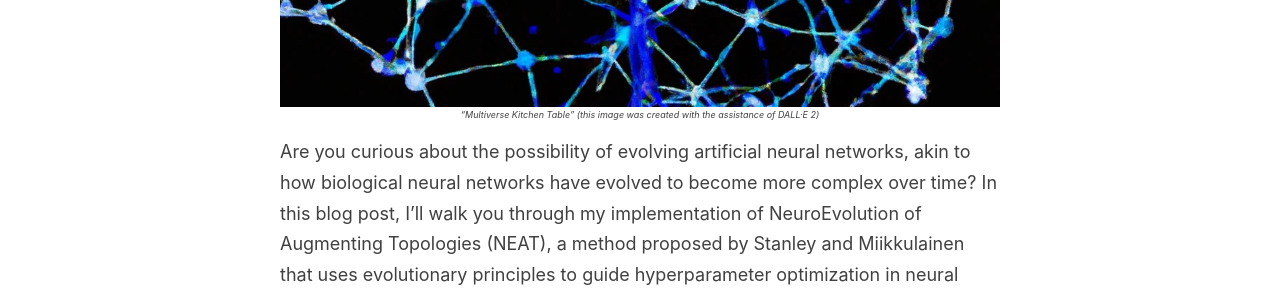
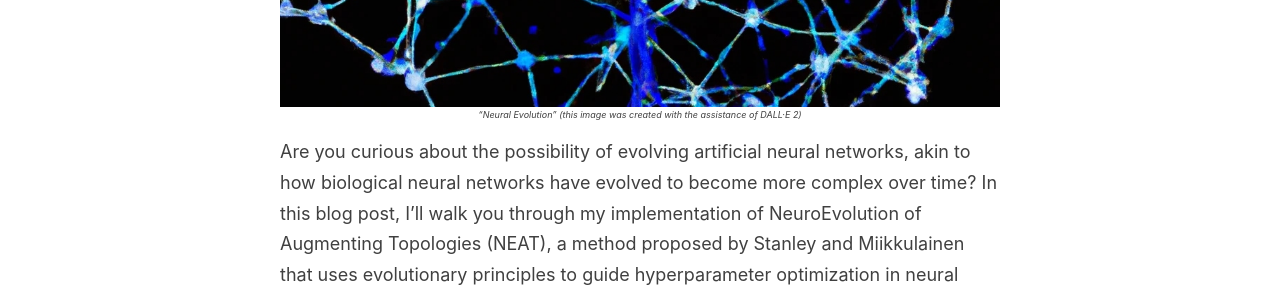
Before and after one commit to helmutlutz/blog, a Jekyll site: the page built from docs/_posts/2023-04-24-neat-paper-implementation.md, in a window 1280 px wide and 900 px high, scrolled down 345 px. Shown: the part 151-446 px from the top of the window. Built offline with Jekyll 4.4.1, drawn with Linux system fonts in a browser that asks for light colours.

Commit message:
changed caption

```diff
--- a/docs/_posts/2023-04-24-neat-paper-implementation.md
+++ b/docs/_posts/2023-04-24-neat-paper-implementation.md
@@ -6,7 +6,7 @@ category: Work
 tags: MachineLearning
 ---
 ![Network Header](/images/neat-paper-implementation/article_header.jpg)
-*"Multiverse Kitchen Table" (this image was created with the assistance of DALL·E 2)*
+*"Neural Evolution" (this image was created with the assistance of DALL·E 2)*
 
 Are you curious about the possibility of evolving artificial neural networks, akin to how biological neural networks have evolved to become more complex over time? In this blog post, I'll walk you through my implementation of NeuroEvolution of Augmenting Topologies (NEAT), a method proposed by Stanley and Miikkulainen that uses evolutionary principles to guide hyperparameter optimization in neural networks.
 <!--more-->
```
